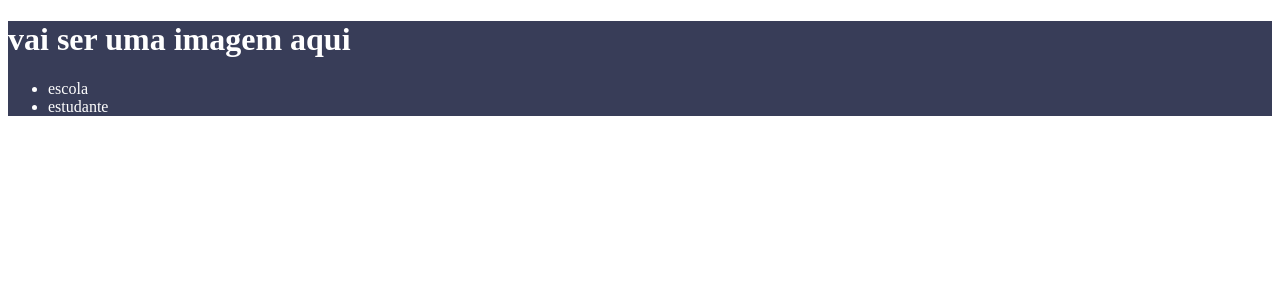
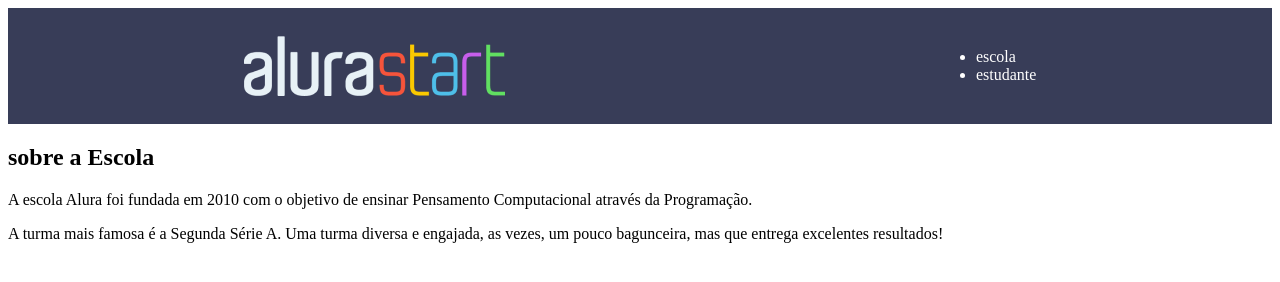
Before and after one commit to gabivieiraa/site-turma, a plain HTML site: page index.html in a window 1280 px wide. Drawn offline with Linux system fonts and the light colour scheme.

Commit message:
Add files via upload
...

```diff
--- a/index.html
+++ b/index.html
@@ -9,15 +9,14 @@
     <link rel="stylesheet" href="style.css">
 
 
-
-
 </head>
 <body>
-<header>
-    <h1>vai ser uma imagem aqui</h1>
-    <ul>
-        <li>escola</li>
-        <li>estudante</li>
+<header class="cabeçalho">
+
+    <img class="cabeçalho" src="alurastart logo 1 (1).png" alt="">
+    <ul class="cabeçalho-Lista">
+        <li class="cabeçalho-Lista-item"> escola</li>
+        <li class="cabeçalho-Lista-item">estudante</li>
 
 
     </ul>
@@ -26,8 +25,12 @@
 
 </header>
 
+<section class="escola">
 
+    <div class="escola-div-conteudo">
+<h2 class="escola-titulo">sobre a Escola</h2>
+<p class="escola-texto-um"> A escola Alura foi fundada em 2010 com o objetivo de ensinar Pensamento Computacional através da Programação.  </p>
+<p class="escola-texto-dois">  A turma mais famosa é a Segunda Série A. Uma turma diversa e engajada, as vezes, um pouco bagunceira, mas que entrega excelentes resultados!</p>
 
-
-</body>
-</html>
+    </div>
+</section>
--- a/style.css
+++ b/style.css
@@ -1,4 +1,28 @@
+*{
+padding: 0;
+margin: 0:
+
+}
+
 header{
+
 background-color: #383d58 ;
 color: white;
+display: flex;
+justify-content: space-around;
+align-items: center;
+padding: 24px 0;
 }
+
+.cabeçalho-imagem{
+width: 18%;
+
+}
+
+.cabeçalho-lista-item{
+display: inline-block;
+margin: 0 16px;
+font-size: 24px;
+
+
+}
```
